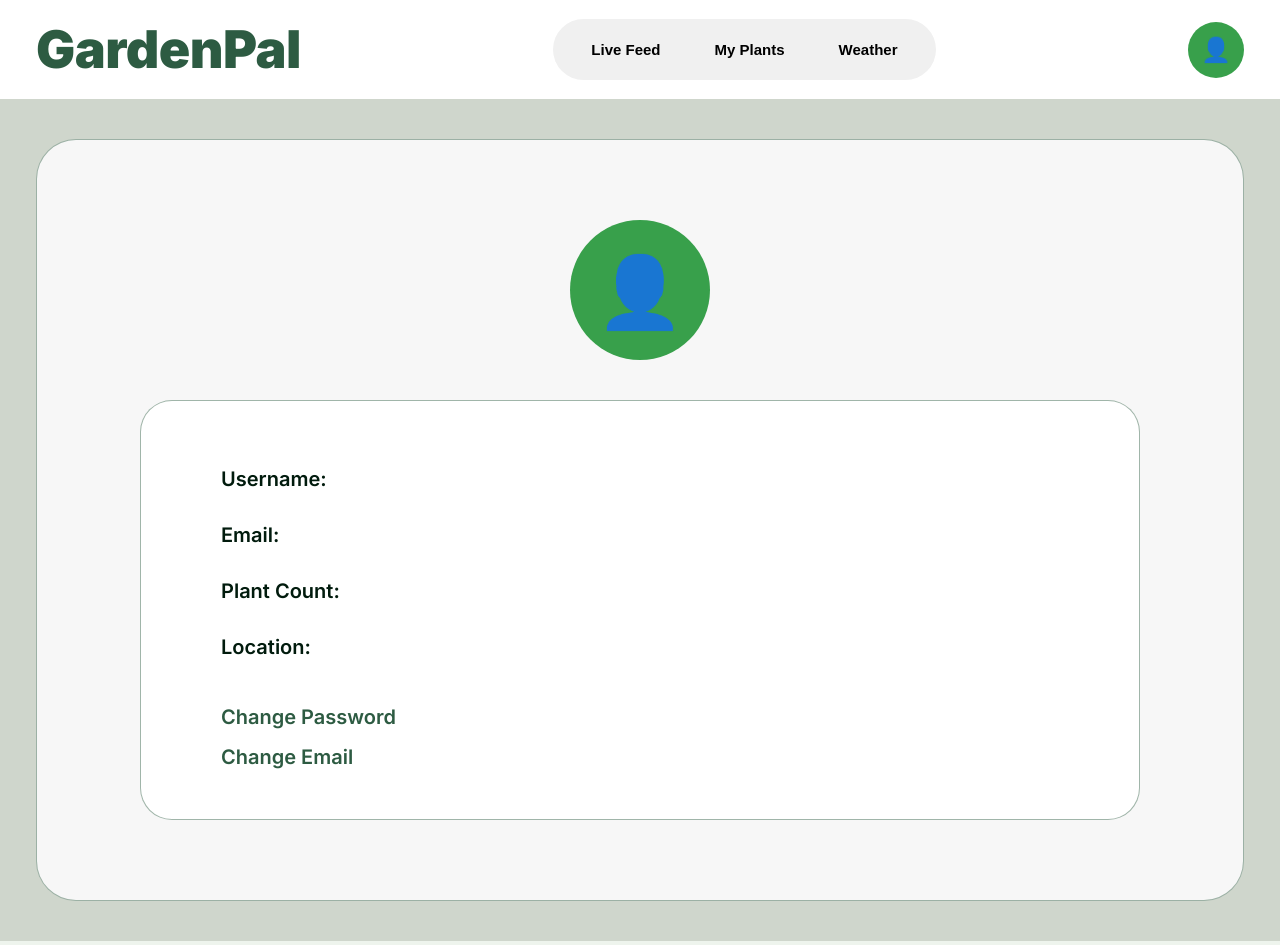
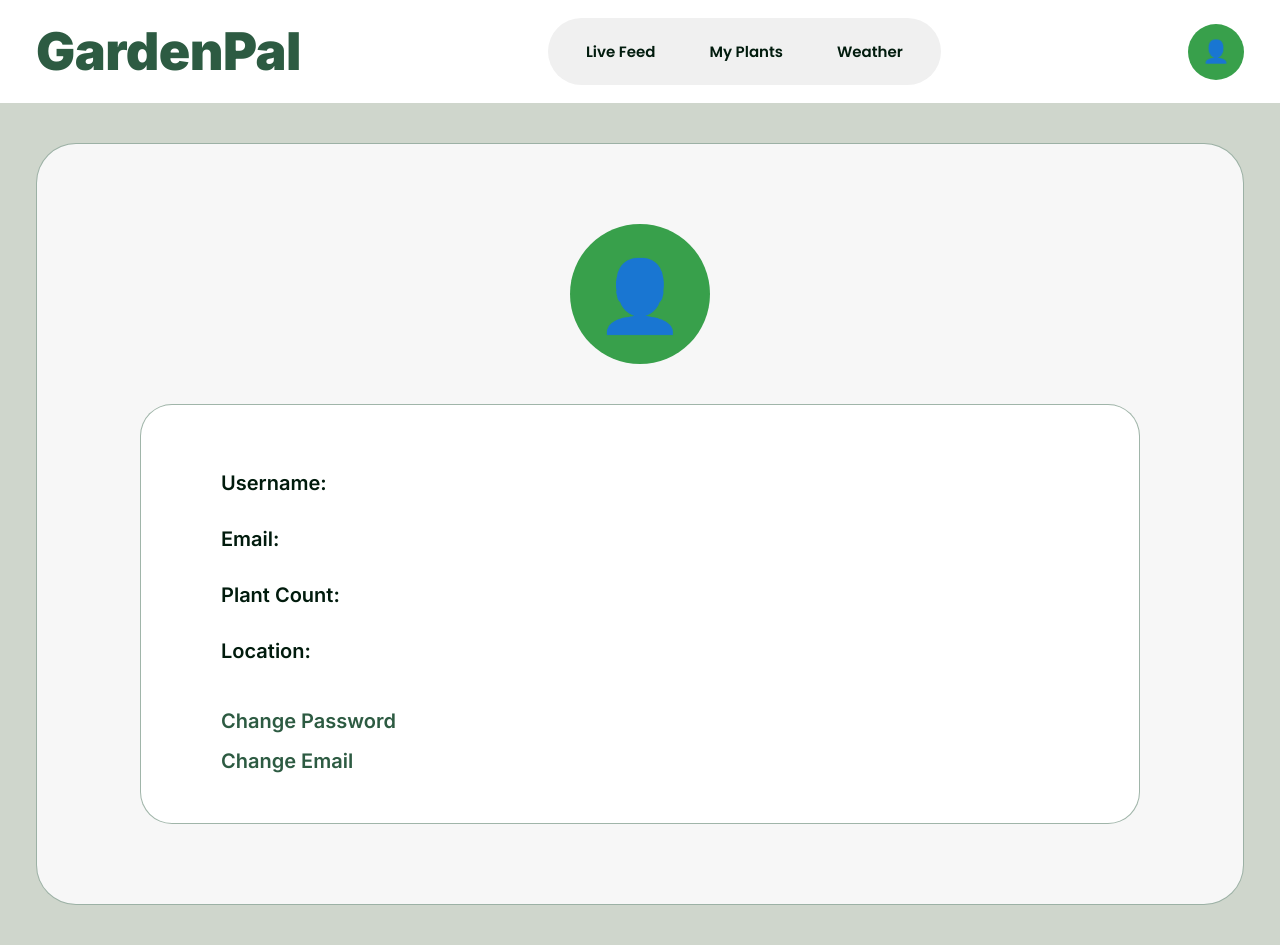
Before and after one commit to janani090/GardenPal_Capstone_Project, a website: page public/account.html in a window 1280 px wide. Drawn offline with Linux system fonts and the light colour scheme.

Commit message:
linked all pages together

```diff
--- a/public/account.css
+++ b/public/account.css
@@ -37,22 +37,42 @@ color:var(--green-dark);
 letter-spacing:-0.5px;
 }
 
-nav{
-background:#F0F0F0;
-padding:12px 16px;
-border-radius:999px;
-display:flex;
-gap:10px;
+nav {
+background: #F0F0F0;
+padding: 12px 16px;
+border-radius: 999px;
+display: flex;
+gap: 10px;
 }
 
-nav button{
-border:none;
-background:transparent;
-padding:10px 22px;
-border-radius:999px;
-cursor:pointer;
-font-size:15px;
-font-weight:600;
+nav button {
+font-family: 'Poppins';
+font-style: normal;
+border: none;
+background: transparent;
+padding: 10px 22px;
+border-radius: 999px;
+cursor: pointer;
+font-size: 15px;
+font-weight: 600;
+color: var(--green-darker);
+}
+
+nav button.active {
+background: var(--white);
+box-shadow: 0 2px 8px rgba(0,0,0,0.08);
+}
+
+.profile {
+width: 56px;
+height: 56px;
+border-radius: 999px;
+background: #38A04B;
+display: flex;
+align-items: center;
+justify-content: center;
+color: var(--white);
+font-size: 22px;
 }
 
 .profile-icon{
--- a/public/account.html
+++ b/public/account.html
@@ -5,6 +5,11 @@
 <meta name="viewport" content="width=device-width, initial-scale=1.0">
 
 <title>Your GardenPal Account</title>
+
+<link rel="preconnect" href="https://fonts.googleapis.com">
+<link rel="preconnect" href="https://fonts.gstatic.com" crossorigin>
+<link href="https://fonts.googleapis.com/css2?family=Inter:wght@400;500;600;700;800;900&display=swap" rel="stylesheet">
+<link href="https://fonts.googleapis.com/css2?family=Poppins:wght@400;500;600;700&display=swap" rel="stylesheet">
 
 <link href="https://fonts.googleapis.com/css2?family=Inter:wght@400;600;700;800;900&display=swap" rel="stylesheet">
 
@@ -14,18 +19,22 @@
 
 <body>
 
+
 <header>
 
 <div class="logo">GardenPal</div>
 
 <nav>
-<button>Live Feed</button>
-<button>My Plants</button>
-<button>Weather</button>
+<button class="navBtn" data-page="live">Live Feed</button>
+<button class="navBtn" data-page="myplants">My Plants</button>
+<button class="navBtn" data-page="weather">Weather</button>
 </nav>
 
-<div class="profile-icon">👤</div>
-
+<div class="profile"><button class="navBtn" data-page="profile"
+style="background: transparent;
+border: none;
+font-size: 22px;
+cursor: pointer;">👤</button></div>
 </header>
 
 
@@ -72,4 +81,28 @@
 </section>
 
 </body>
+<script>
+    const routes = {
+        live: "live-feed.html",
+        myplants: "myplants.html",
+        weather: "weather.html",
+        profile: "account.html"
+    };
+    document.querySelectorAll(".navBtn").forEach(btn =>{
+        btn.addEventListener("click", () =>{
+            const page = btn.dataset.page;
+            window.location.href = routes[page];
+        });
+    });
+</script>
+
+<script>
+    const currentPage = window.location.pathname.split("/").pop().replace(".html", "");
+
+    document.querySelectorAll(".navBtn").forEach(btn => {
+        if (btn.dataset.page === currentPage){
+            btn.classList.add("active");
+        }
+    });
+</script>
 </html>
```
Also changed, not shown: public/live-feed.html (+14 -15 lines), public/myplants.html (+7 -2 lines), public/weather.html (+8 -3 lines).
